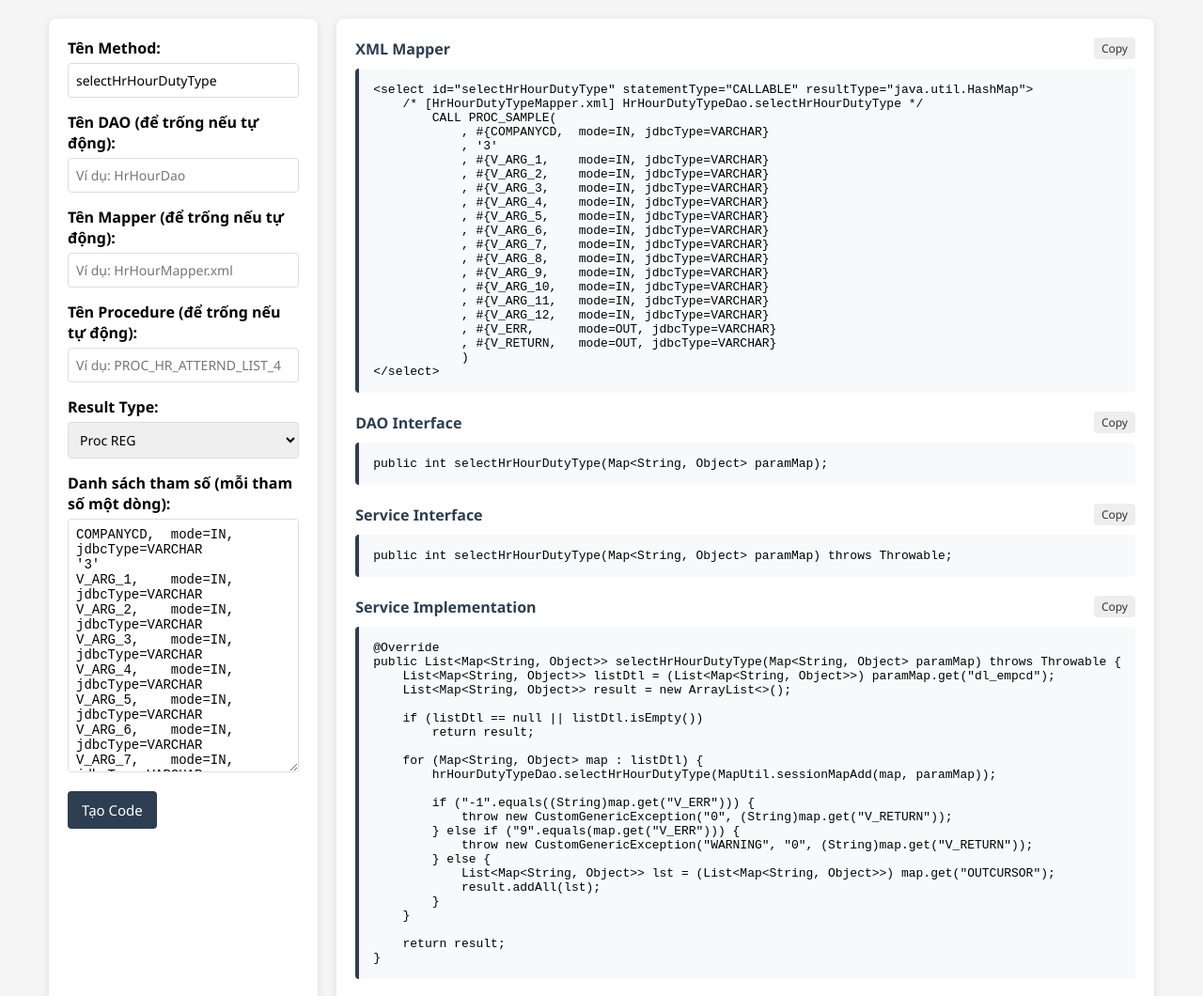
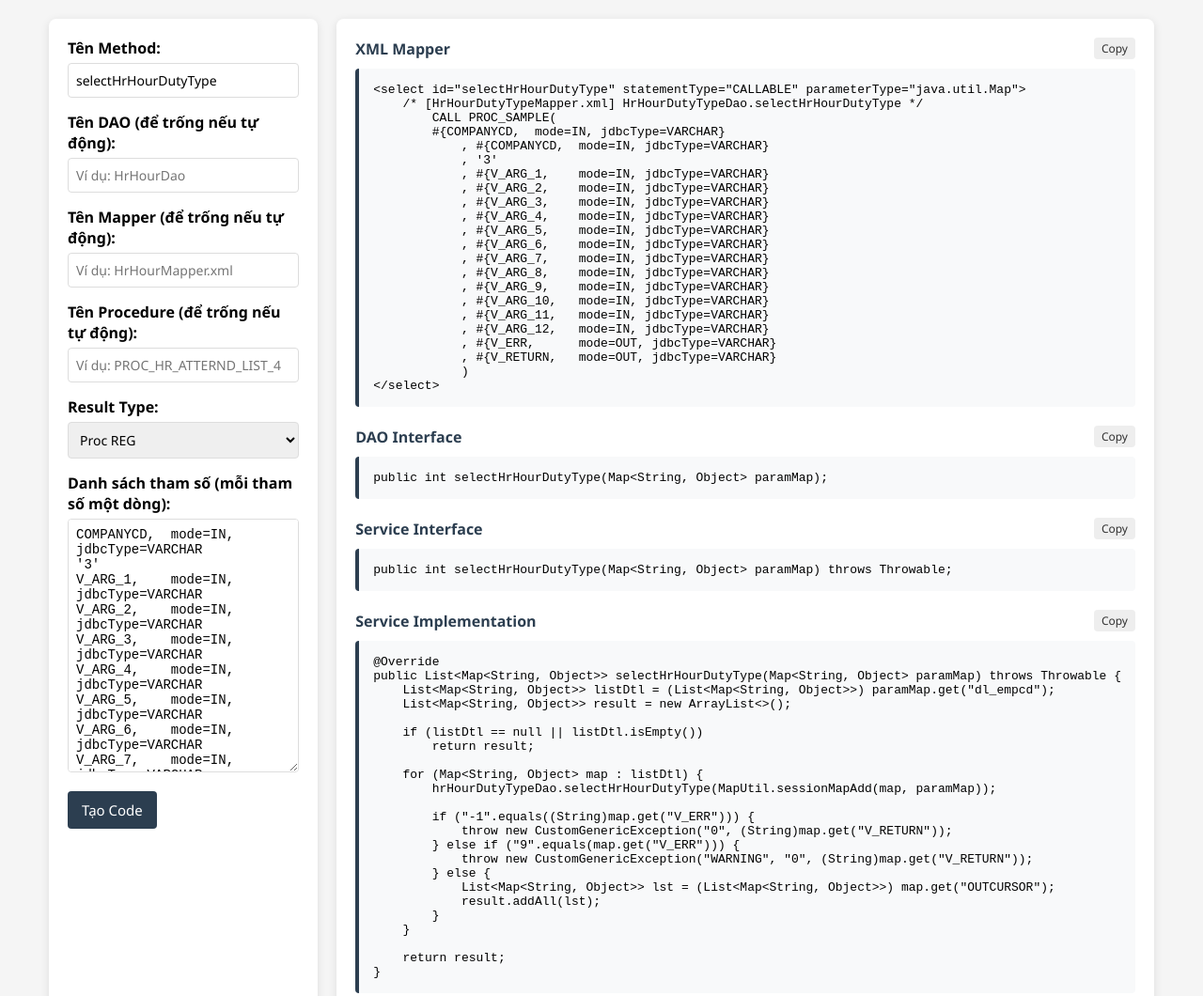
Before and after one commit to socmia/ghpage, a plain HTML site: page pages/gencode.html in a window 1280 px wide. Shown: the top 1060 px of the page at 94% size. Drawn offline with Linux system fonts and the light colour scheme.

Commit message:
Update gencode.html

```diff
--- a/pages/gencode.html
+++ b/pages/gencode.html
@@ -270,6 +270,7 @@ V_ARG_12,   mode=IN, jdbcType=VARCHAR
         parameterList,
         procName
       ) {
+        const resultType = procType === 'REG' ? `parameterType="java.util.Map"` : `resultType="java.util.HashMap"`
         const params = parameterList
           .split("\n")
           .map((line) => line.trim())
@@ -287,9 +288,10 @@ V_ARG_12,   mode=IN, jdbcType=VARCHAR
             ? `\n            , #{V_ERR, 	    mode=OUT, jdbcType=VARCHAR}
 	    , #{V_RETURN,   mode=OUT, jdbcType=VARCHAR}`
             : "\n            , #{OUTCURSOR  , mode=OUT, jdbcType=CURSOR, javaType=java.sql.ResultSet,resultMap=test}";
-        const mapperCode = `<select id="${methodName}" statementType="CALLABLE" resultType="java.util.HashMap">
+        const mapperCode = `<select id="${methodName}" statementType="CALLABLE" ${resultType}>
     /* [${mapperName}] ${daoName}.${methodName} */
         CALL ${procName}(
+        #{COMPANYCD,  mode=IN, jdbcType=VARCHAR}
 ${params} ${result}
             )
 </select>`;
```
